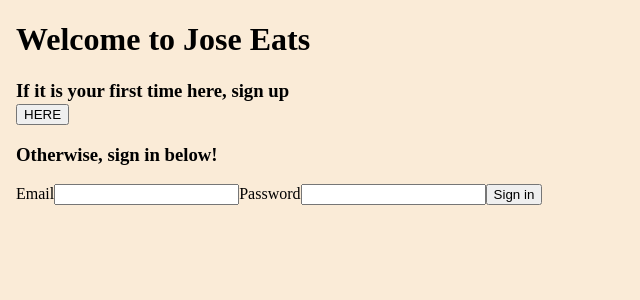
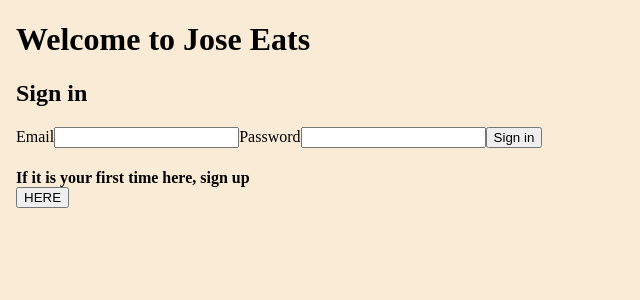
Before and after one commit to Jandrew2055/restaurantFinder, a React app: page /login in a window 1280 px wide. Shown: the top 300 px of the page, without its empty margins (0-640 px from the left). Built offline with nearby package versions, Linux system fonts and the light colour scheme.

Commit message:
rearranged login page

```diff
--- a/client/Pages/Auth/Login.jsx
+++ b/client/Pages/Auth/Login.jsx
@@ -20,11 +20,7 @@ const Login = () => {
   return (
     <div>
       <h1>Welcome to Jose Eats</h1>
-      <h3>
-        If it is your first time here, sign up <br />
-        <button onClick={signUp}>HERE</button>
-      </h3>
-      <h3>Otherwise, sign in below!</h3>
+      <h2>Sign in</h2>
       <form onSubmit={goHome}>
         <label htmlFor='email'>Email</label>
         <input type='email' id='email' name='email' required></input>
@@ -32,6 +28,10 @@ const Login = () => {
         <input type='password' id='password' name='password'></input>
         <button type='submit'>Sign in</button>
       </form>
+      <h4>
+        If it is your first time here, sign up <br />
+        <button onClick={signUp}>HERE</button>
+      </h4>
     </div>
   );
 };
```
